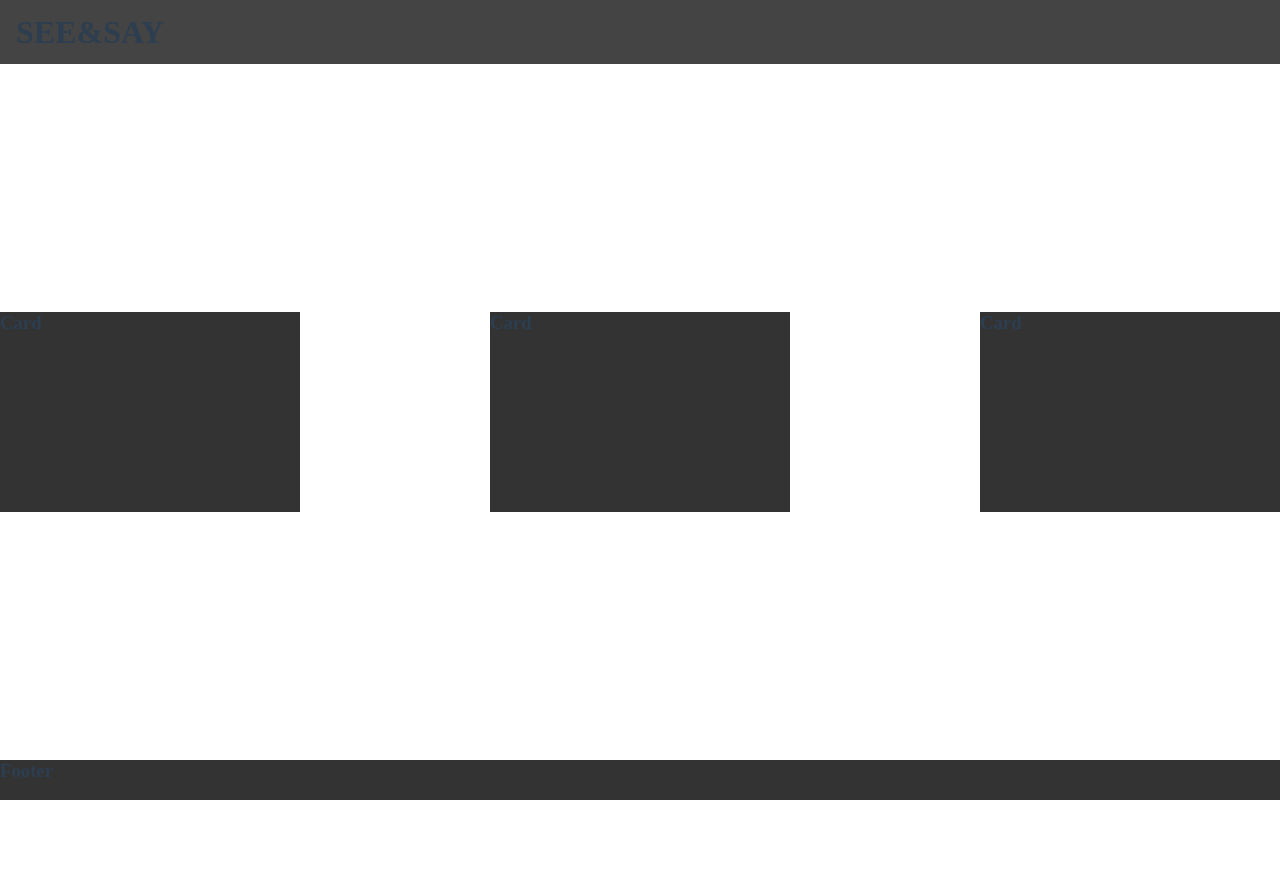
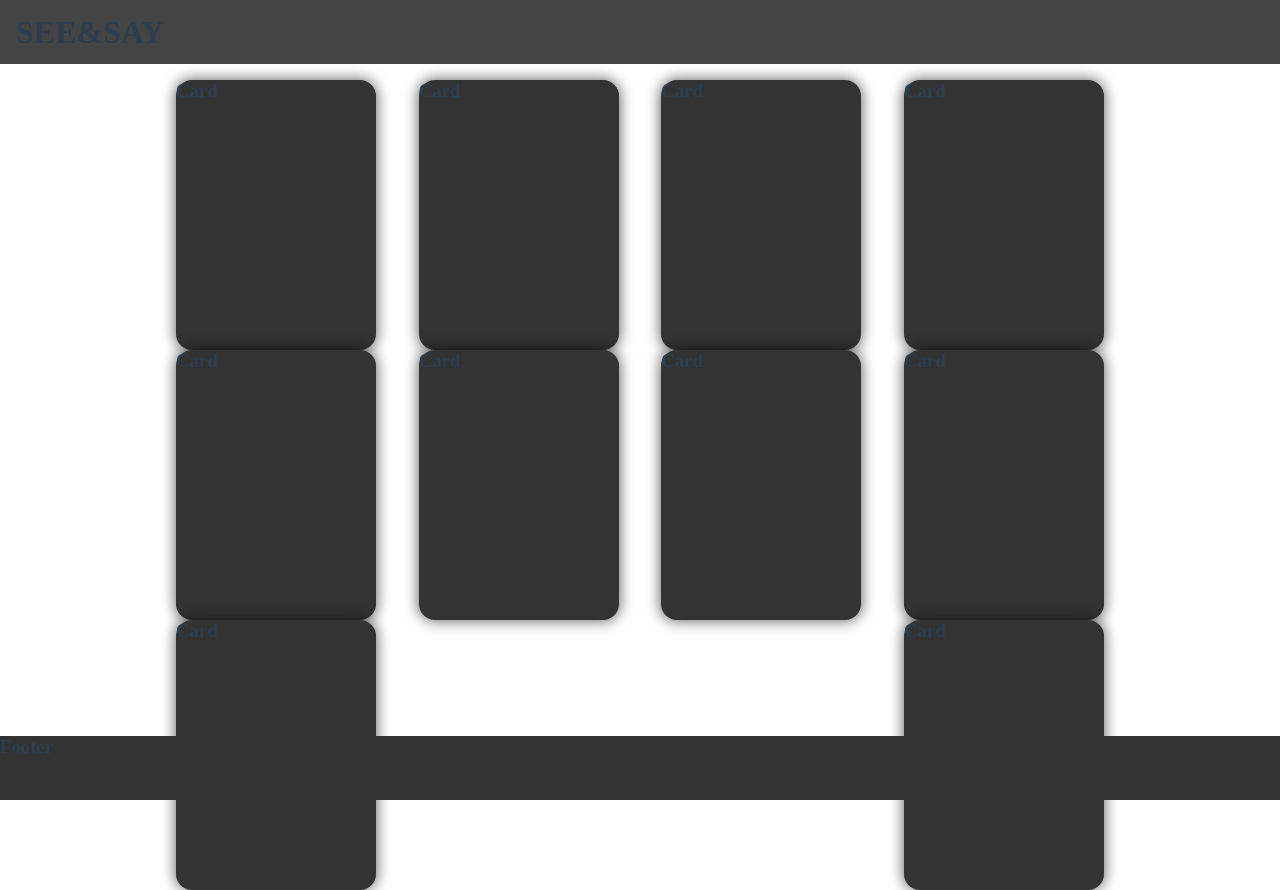
Before and after one commit to mullasuleman/seeSayVue, a Vue app: page / in a window 1280 px wide. Before the commit the page ends 800 px from the top, so only its background shows below. Built offline with nearby package versions, Linux system fonts and the light colour scheme.

Commit message:
quick update to card styles

```diff
--- a/src/components/Card-Container.vue
+++ b/src/components/Card-Container.vue
@@ -1,6 +1,13 @@
 <template>
   <div id="CardContainer">
     <!-- Cards are just here temporarily for testing -->
+    <Card />
+    <Card />
+    <Card />
+    <Card />
+    <Card />
+    <Card />
+    <Card />
     <Card />
     <Card />
     <Card />
@@ -20,13 +27,14 @@ export default {
 
 <style>
 #CardContainer {
+  padding: 1rem 3rem;
   color: #2c3e50;
-  height: 87vh;
-  width: 100%;
+  height: 84vh;
+  width: 80%;
   display: flex;
   flex-direction: row;
   flex-wrap: wrap;
   justify-content: space-between;
-  align-items: center;
+  align-items: flex-start;
 }
 </style>
--- a/src/components/Card.vue
+++ b/src/components/Card.vue
@@ -13,8 +13,10 @@ export default {
 <style>
 #Card {
   color: #2c3e50;
-  height: 200px;
-  width: 300px;
+  height: 270px;
+  width: 200px;
+  border-radius: 1rem;
   background-color: #333;
+  box-shadow: 0px 0px 14px 1px rgba(0, 0, 0, 0.6);
 }
 </style>
--- a/src/components/Footer.vue
+++ b/src/components/Footer.vue
@@ -13,7 +13,7 @@ export default {
 <style>
 #Footer {
   color: #2c3e50;
-  height: 5vh;
+  height: 8vh;
   width: 100vw;
   background-color: #333;
 }
```
